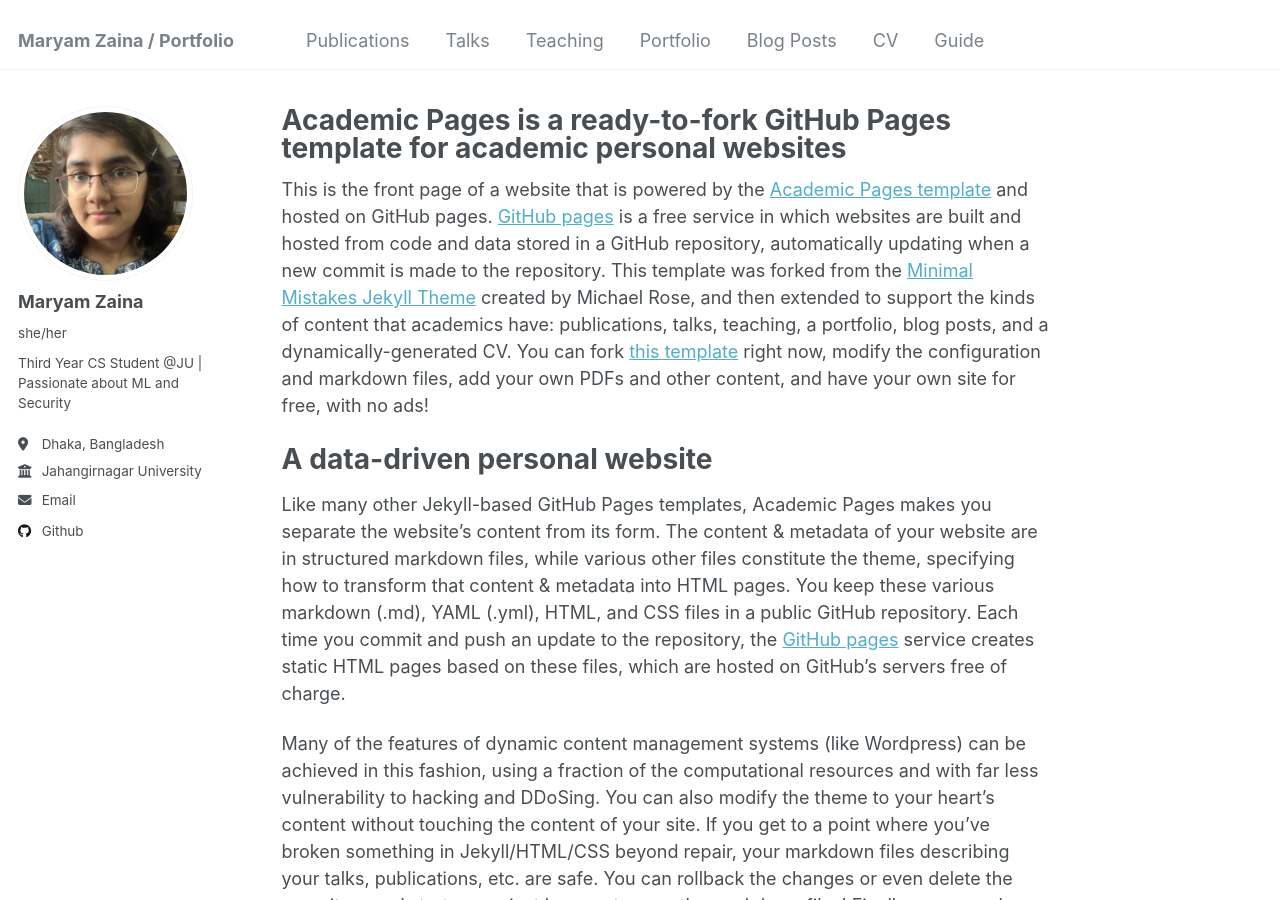
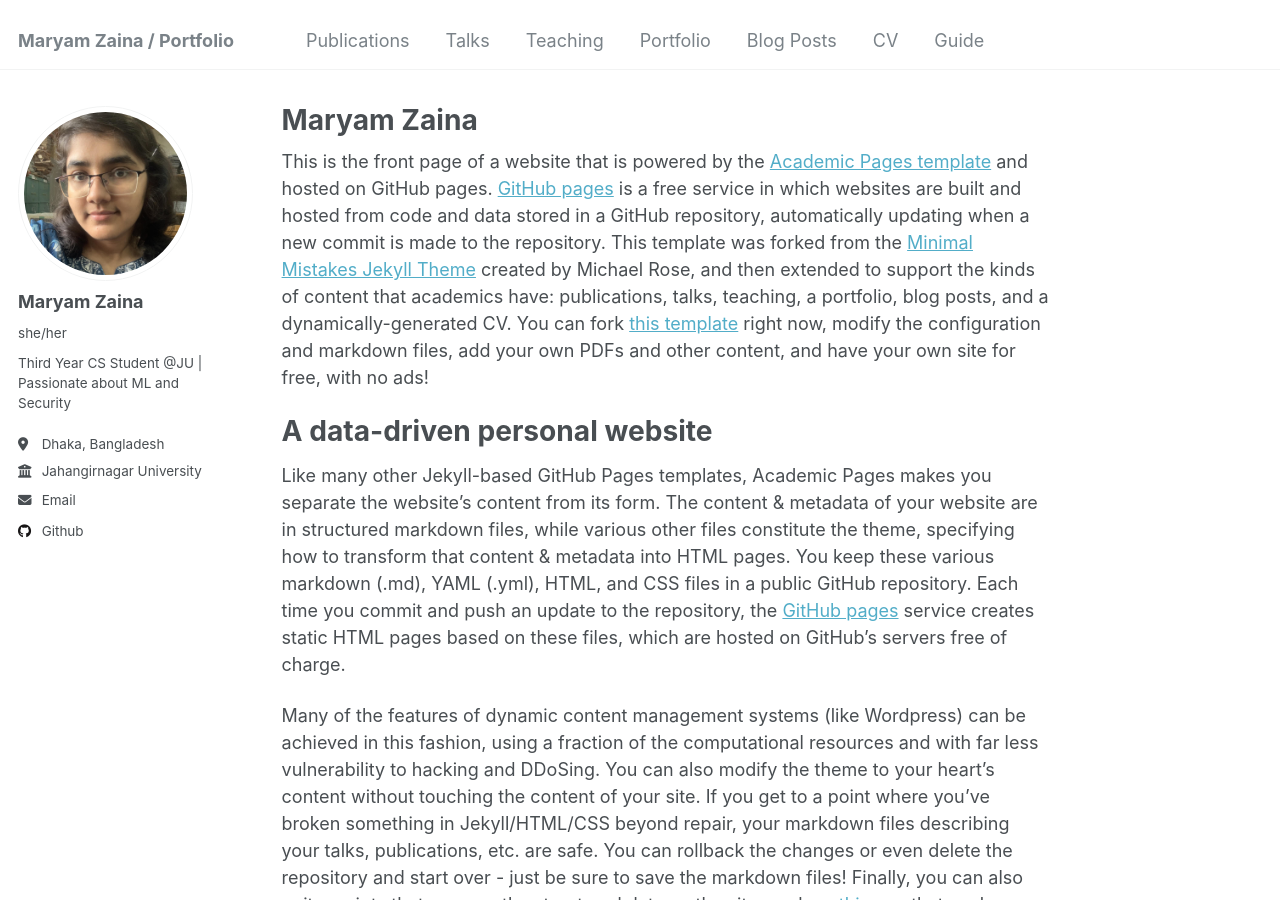
Before and after one commit to zainasboxofideas/maryamzaina.github.io, a Jekyll site: the page built from _pages/about.md, in a window 1280 px wide and 900 px high. Built offline with Jekyll 4.4.1, drawn with Linux system fonts in a browser that asks for light colours.

Commit message:
changed title in about.md

```diff
--- a/_pages/about.md
+++ b/_pages/about.md
@@ -1,6 +1,6 @@
 ---
 permalink: /
-title: "Academic Pages is a ready-to-fork GitHub Pages template for academic personal websites"
+title: "Maryam Zaina"
 author_profile: true
 redirect_from:
   - /about/
```
